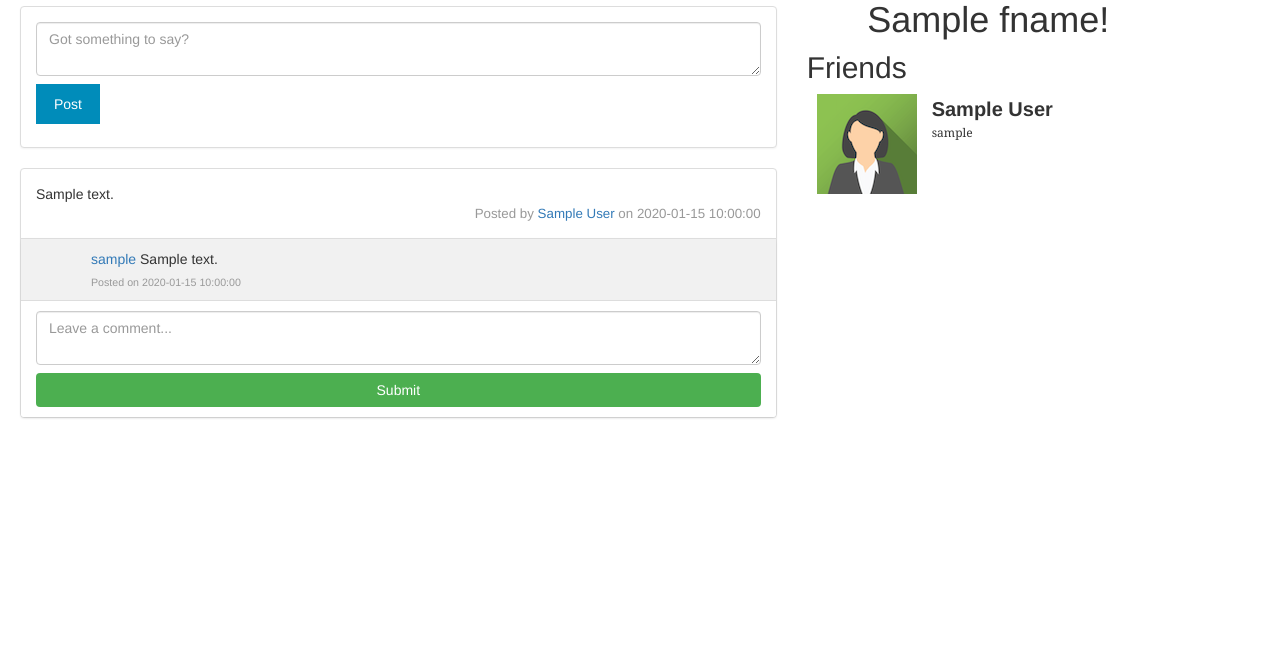
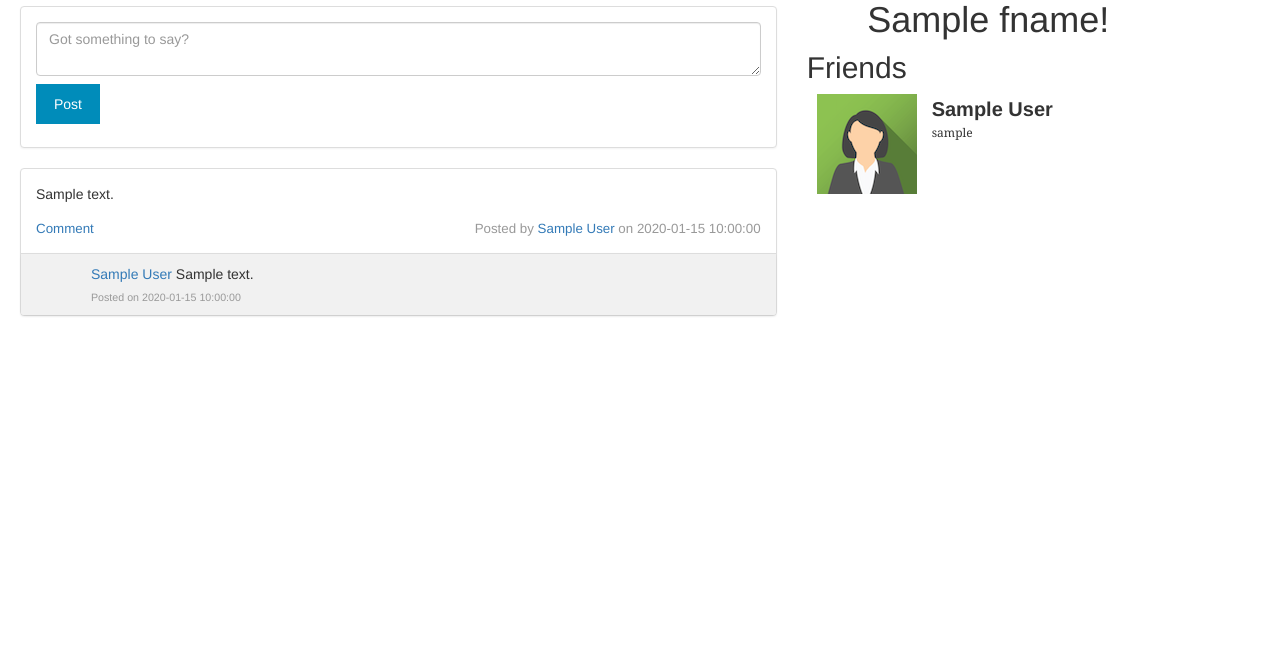
Before and after one commit to CoolGamrSms/face_space, a Flask app: template templates/home.html in a window 1280 px wide. Shown: the part 146-803 px from the top of the page. Run offline with Flask 2, Linux system fonts and the light colour scheme; the template is opened without the code that fills it: most values are stand-ins (such as "Sample title", 1, 10 or a date in 2020); parts of the project's set-up code (start-up, migrations or seed data) failed here and were passed over; some libraries are stand-ins or nearby versions.

Commit message:
tweaks, xss enabled

```diff
--- a/controllers/login.py
+++ b/controllers/login.py
@@ -5,6 +5,8 @@ login = Blueprint('login', __name__, template_folder='templates')
 
 @login.route('/login', methods = ['GET'])
 def login_route():
+    if 'id' in session:
+        return redirect("/home")
     return render_template('login.html')
 
 @login.route('/login', methods = ['POST'])
@@ -48,7 +50,7 @@ def login_api_route():
         elif check_password(password, user['password']):
             session['user'] = user['user_name']
             session['id'] = user['user_id']
-            return redirect("/")
+            return redirect("/home")
 
         else:
             errormsg.append("Password is incorrect for the specified username")
--- a/controllers/main.py
+++ b/controllers/main.py
@@ -6,4 +6,4 @@ main = Blueprint('main', __name__, template_folder='templates')
 @main.route('/', methods = ['GET'])
 def main_route():
     if 'id' not in session: return render_template('login.html')
-    return "you are logged in as "+session['user']
+    return redirect("/home")
--- a/static/style/style.css
+++ b/static/style/style.css
@@ -1,10 +1,3 @@
-/* Bordered form */
-form {
-    border: 3px solid #f1f1f1;
-    height: 100%;
-    width: 100%;
-}
-
 /* Full-width inputs */
 input[type=text], input[type=password] {
     width: 100%;
--- a/templates/home.html
+++ b/templates/home.html
@@ -1,6 +1,7 @@
 {% extends "loggedin_base.html" %}
 {% block title %}Facespace - Home{% endblock %}
 {% block body %}
+{% autoescape false %}
 <div class="container" style="min-height:100vh; margin:10px; padding:10px;">
   <div class="row">
     <div class="col-sm-8">
@@ -19,26 +20,26 @@
       <div class="panel panel-default">
         <div class="panel-body">
          {{ post.text }}
-         <div style="text-align:right; font-size:10pt;color:#999;">
-          Posted by <a href="/profile?id={{ post.user_id }}">{{ post.first_name }} {{ post.last_name }}</a> on {{ post.post_date }}
+         <div style="font-size:10pt;color:#999; padding-top:15px;">
+          <a href="javascript:void();" onClick="$('#comment-{{ post.post_id }}').toggleClass('hidden')">Comment</a><div style="float:right;">Posted by <a href="/profile?id={{ post.user_id }}">{{ post.first_name }} {{ post.last_name }}</a> on {{ post.post_date }}</div>
         </div>
       </div>
       <ul class="list-group">
-        {% for comment in comments[post.post_id] %}
-        <li class="list-group-item" style="background-color:#f1f1f1; padding-left:5em;">
-          <a href="/profile?id={{ comment.user_id }}">{{ comment.user_name }}</a>&nbsp;{{ comment.text }}
-          <div style="padding-top:6px; text-align:left; font-size:8pt;color:#999;">
-            Posted on {{ comment.comment_date }}
-          </div>
-        </li>
-        {% endfor %}
-        <li class="list-group-item">
+        <li class="list-group-item hidden" id="comment-{{ post.post_id }}">
           <form action="/make_comment_from_home" method="POST" style="border-style:none;">
             <textarea class="form-control" name="comment" placeholder="Leave a comment..."></textarea>
             <input type="hidden" name="id" value="{{post.post_id}}" />
             <button type="submit" class="btn">Submit</button>
           </form>
         </li>
+        {% for comment in comments[post.post_id] %}
+        <li class="list-group-item" style="background-color:#f1f1f1; padding-left:5em;">
+          <a href="/profile?id={{ comment.user_id }}">{{ comment.first_name }} {{ comment.last_name }}</a>&nbsp;{{ comment.text }}
+          <div style="padding-top:6px; text-align:left; font-size:8pt;color:#999;">
+            Posted on {{ comment.comment_date }}
+          </div>
+        </li>
+        {% endfor %}
       </ul>
     </div>
     {% endfor %}
@@ -64,4 +65,5 @@
   </div>
 </div>
 </div>
+{% endautoescape %}
 {% endblock %}
```
Also changed, not shown: templates/profile.html (+13 -11 lines).
